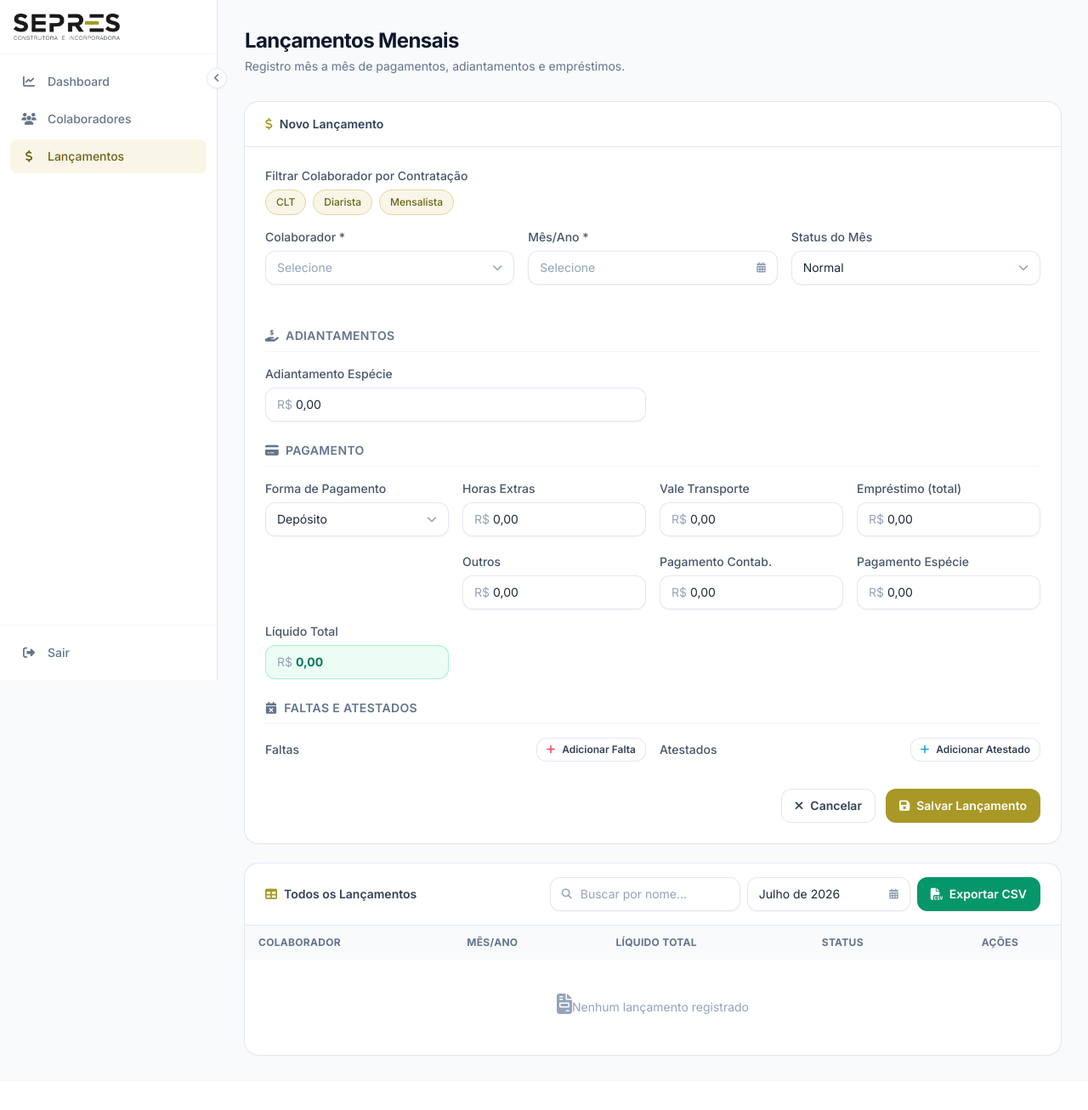
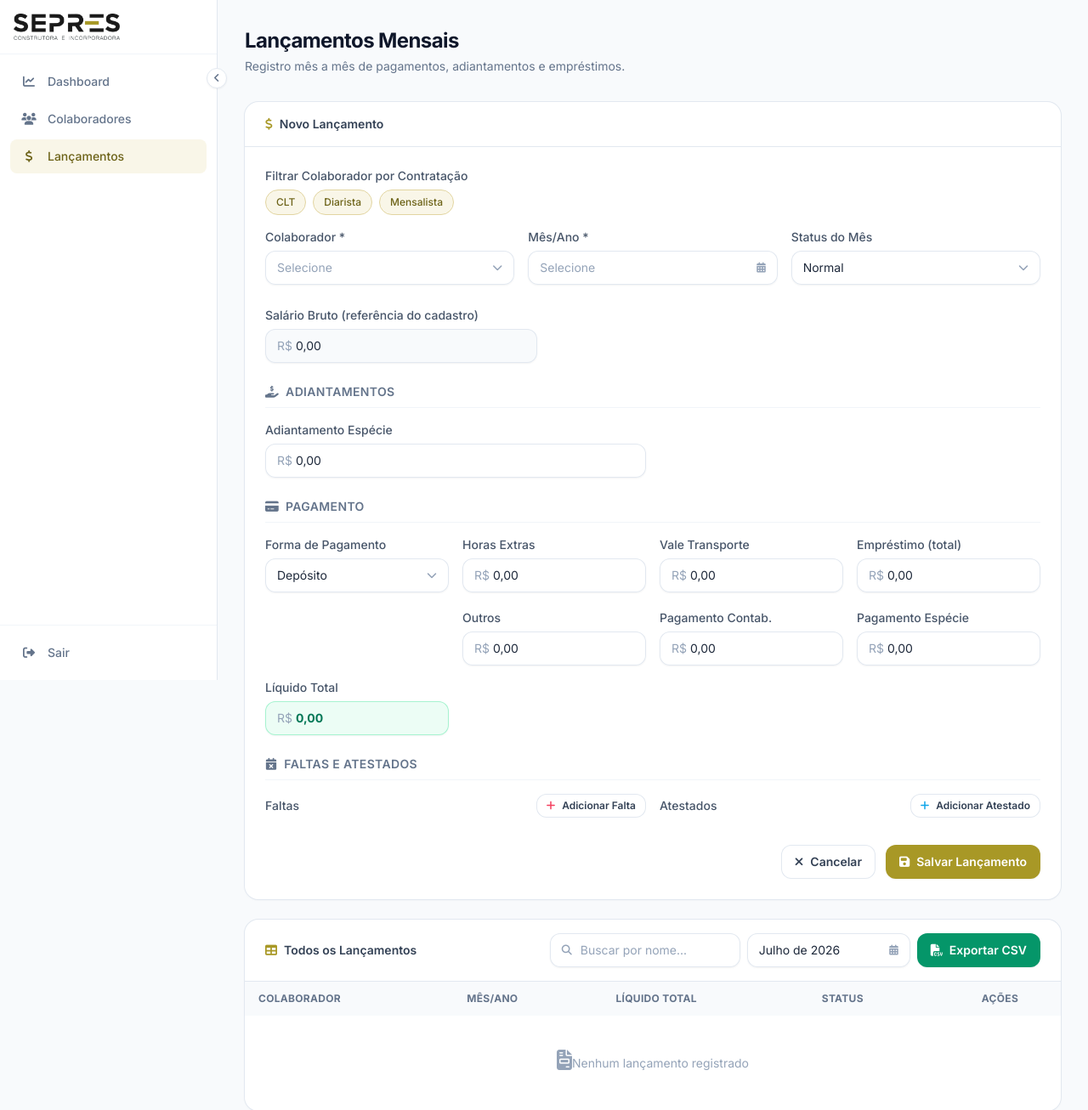
Before and after one commit to pedrocarneiro17/sepres, a Flask app: page /lancamentos in a window 1280 px wide. Shown: the top 1306 px of the page at 85% size. Before the commit the page ends 1242 px from the top, so only its background shows below. Run offline with Flask 3, Linux system fonts and the light colour scheme; the visitor is signed in with stand-in values (Sample User, id 1); data that the repository does not hold is empty.

Commit message:
Traz de volta o Salario Bruto na tela de lancamento, so leitura
Campo readonly mostrando o salario do cadastro (ou diaria x dias
trabalhados, para Diarista), pra quem lanca nao precisar supor o
valor. Nao e editavel e nao muda o calculo — continua sendo o mesmo
valor que ja alimentava o Liquido Total por baixo dos panos.

Co-Authored-By: Claude Sonnet 5 <noreply@anthropic.com>

```diff
--- a/templates/lancamentos.html
+++ b/templates/lancamentos.html
@@ -79,6 +79,13 @@
                         </div>
 
                         <div id="divDadosLancamento">
+                            <!-- Salário Bruto: só para consulta (readonly), pra quem lança não precisar supor o valor.
+                                 Não entra editável em lugar nenhum — vem do cadastro (ou diária × dias, p/ Diarista). -->
+                            <div class="mb-4">
+                                <label class="label">Salário Bruto (referência do cadastro)</label>
+                                <div class="relative max-w-xs"><span class="money-prefix">R$</span><input type="text" class="input money pl-9 bg-slate-50" id="lancRemuneracao" value="0,00" readonly></div>
+                            </div>
+
                             <!-- Diária: aparece apenas quando o colaborador é Diarista -->
                             <div id="divDiaria" style="display: none;">
                                 <h6 class="section-title"><i class="fas fa-calendar-day"></i> Diária</h6>
@@ -94,10 +101,9 @@
                                 </div>
                             </div>
 
-                            <!-- Remuneração e Total Recebido não têm mais campo próprio na tela: o valor
-                                 vem do cadastro (ou da diária × dias, para Diarista) e entra direto no
-                                 cálculo do Líquido Total através destes campos ocultos. -->
-                            <input type="hidden" id="lancRemuneracao" value="0,00">
+                            <!-- Total Recebido não tem mais campo próprio na tela: o valor continua sendo
+                                 calculado (Remuneração + Prêmio) e entra direto na fórmula do Líquido Total
+                                 através deste campo oculto. -->
                             <input type="hidden" id="lancTotalRecebido" value="0,00">
 
                             <!-- EVA: aparece apenas quando o colaborador é CLT. -->
```
